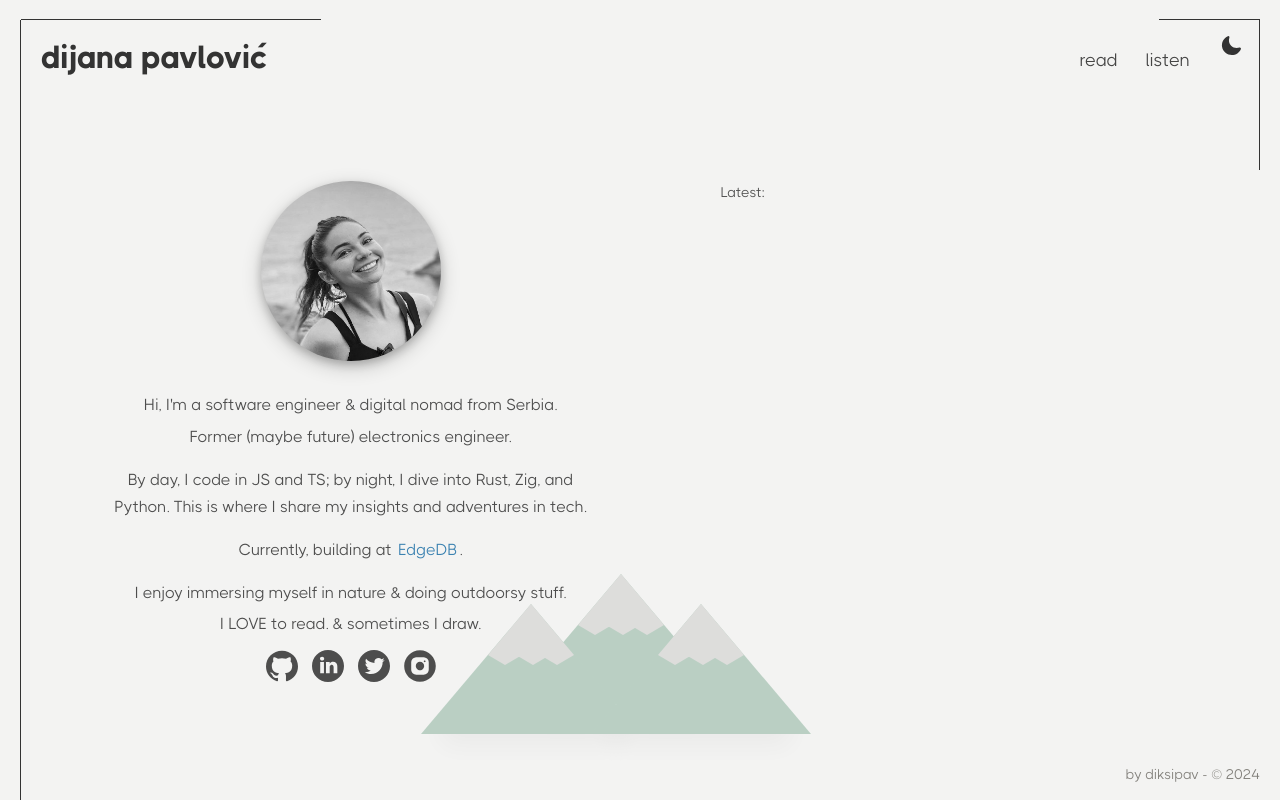
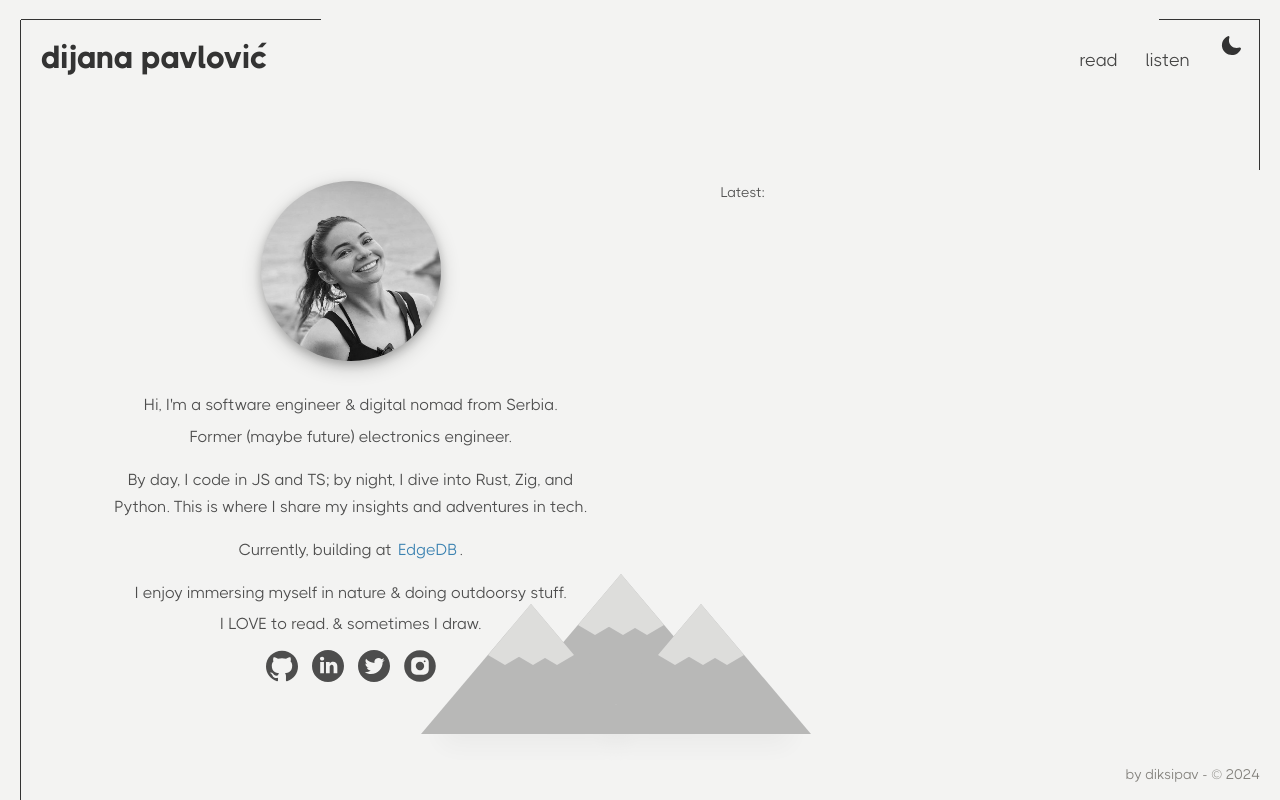
Before and after one commit to jaclarke/diksipav, a SvelteKit app: page / in a window 1280 px wide. Built offline with nearby package versions, Linux system fonts and the light colour scheme.

Commit message:
Update mountain light color

```diff
--- a/src/app.html
+++ b/src/app.html
@@ -2,7 +2,7 @@
 <html lang="en">
 	<head>
 		<meta charset="utf-8" />
-		<link rel="icon" href="%sveltekit.assets%/favicon.png" />
+		<link rel="icon" href="%sveltekit.assets%/favicon.ico" />
 		<meta name="viewport" content="width=device-width, initial-scale=1" />
 		%sveltekit.head%
 	</head>
--- a/src/app.scss
+++ b/src/app.scss
@@ -6,7 +6,7 @@
 	--heading-color: #333333;
 	--link-color: #3b82b1;
 	--link-gray: #333333;
-	--mountain-bottom: #3a805b;
+	--mountain-bottom: #333333;
 	--mountain-top: #adaca9;
 	--card-border-color: #d1d1d1;
 	--card-border-hover-color: #6e6e6e;
```
